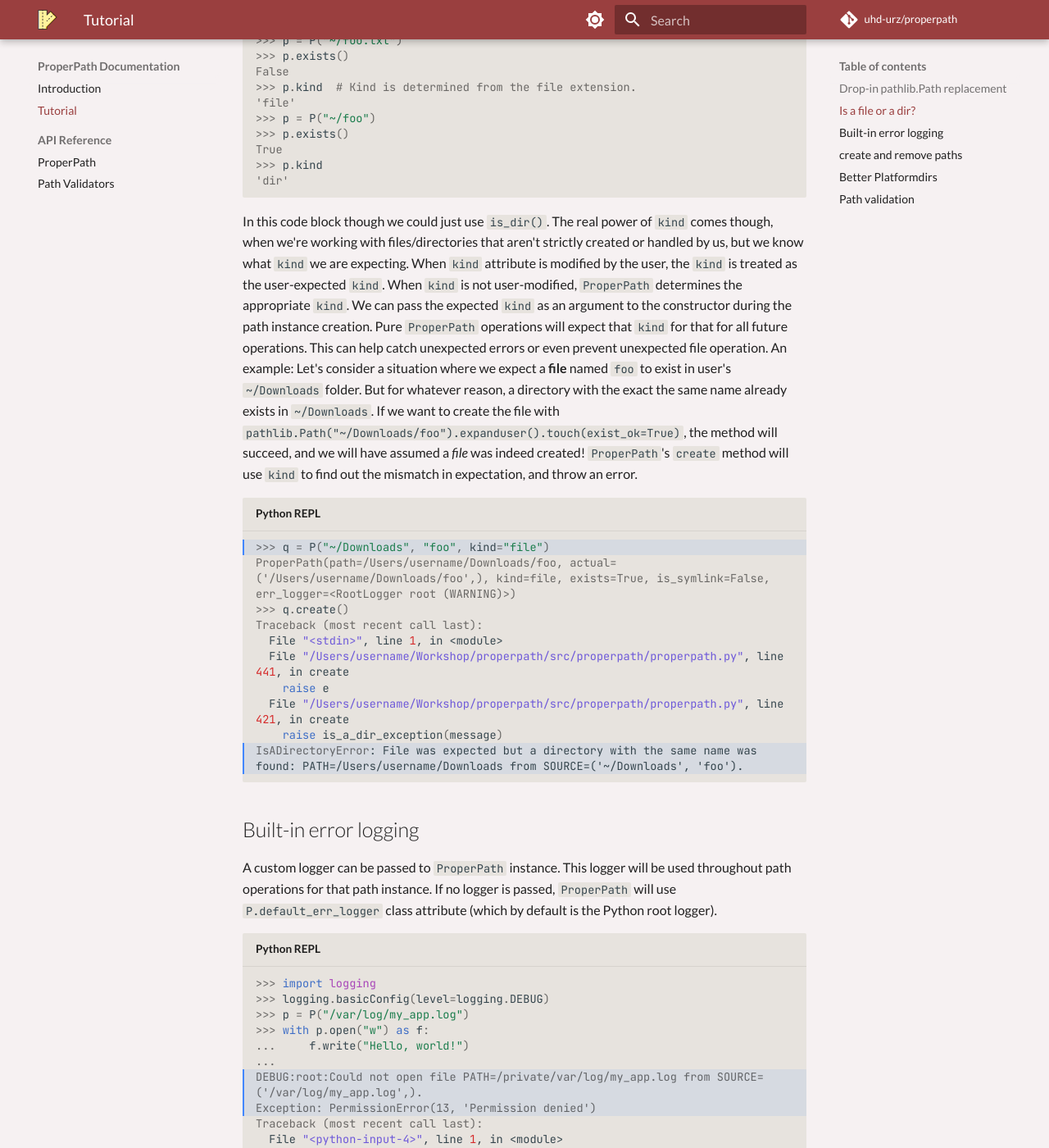
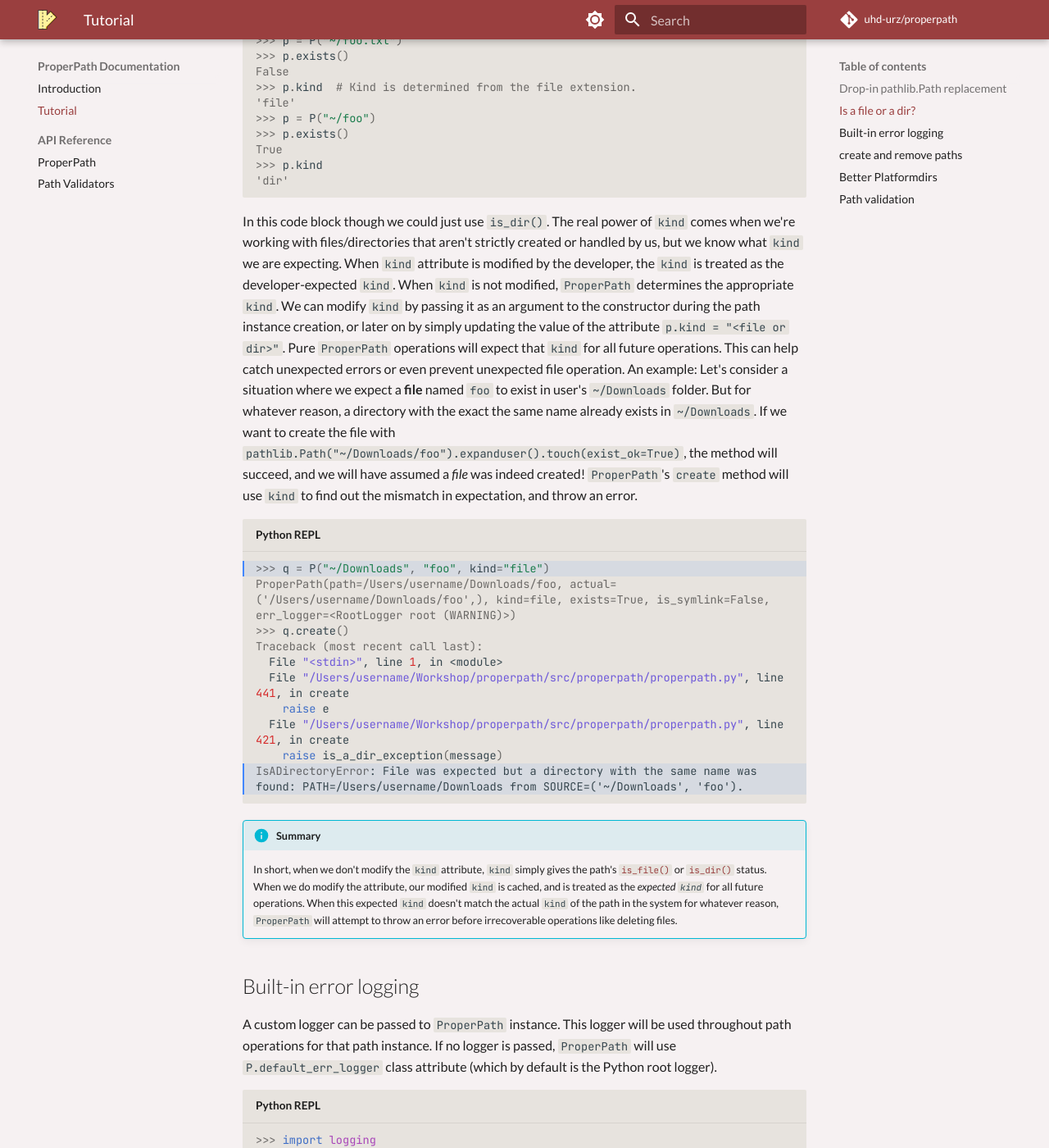
Before and after one commit to uhd-urz/properpath, an MkDocs documentation site: the page built from docs/tutorial.md, in a window 1280 px wide and 1400 px high, scrolled down 1147 px. Shown: the whole window at 82% size. Built offline with MkDocs 1.6.1 and Material for MkDocs 9.7.7, drawn with Linux system fonts in a browser that asks for light colours; comment, search, counter and statistics services are not loaded; the version menu is left out.

Commit message:
Explain 'kind' with simple words

````diff
--- a/docs/tutorial.md
+++ b/docs/tutorial.md
@@ -57,13 +57,15 @@ True
 'dir'
 ```
 
-In this code block though we could just use `is_dir()`. The real power of `kind` comes though, when we're working with
+In this code block though we could just use `is_dir()`. The real power of `kind` comes when we're working with
 files/directories that aren't strictly created or handled by us, but we know what `kind` we are expecting. When `kind`
-attribute is modified by the user,
-the `kind` is treated as the user-expected `kind`. When `kind` is not user-modified, `ProperPath` determines the
+attribute is modified by the developer,
+the `kind` is treated as the developer-expected `kind`. When `kind` is not modified, `ProperPath` determines the
 appropriate `kind`.
-We can pass the expected `kind` as an argument to the
-constructor during the path instance creation. Pure `ProperPath` operations will expect that `kind` for that for all
+We can modify `kind` by passing it as an argument to the
+constructor during the path instance creation, or later on by simply updating the value of the attribute
+`p.kind = "<file or dir>"`.
+Pure `ProperPath` operations will expect that `kind` for all
 future operations. This can help catch unexpected errors or even prevent unexpected file operation.
 An example: Let's consider a situation where we expect a
 **file** named `foo` to exist in user's `~/Downloads` folder. But for whatever reason, a directory with the exact the
@@ -84,6 +86,15 @@ Traceback (most recent call last):
     raise is_a_dir_exception(message)
 IsADirectoryError: File was expected but a directory with the same name was found: PATH=/Users/username/Downloads from SOURCE=('~/Downloads', 'foo').
 ```
+
+!!! info "Summary"
+
+    In short, when we don't modify the `kind` attribute, `kind` simply gives the path's [
+    `is_file()`](https://docs.python.org/3.12/library/pathlib.html#pathlib.Path.is_file) or [
+    `is_dir()`](https://docs.python.org/3.12/library/pathlib.html#pathlib.Path.is_dir) status. When
+    we do modify the attribute, our modified `kind` is cached, and is treated as the _expected `kind`_ for all future
+    operations. When this expected `kind` doesn't match the actual `kind` of the path in the system for whatever reason,
+    `ProperPath` will attempt to throw an error before irrecoverable operations like deleting files.
 
 ## Built-in error logging
 
````
Also changed, not shown: README.md (+15 -5 lines).
